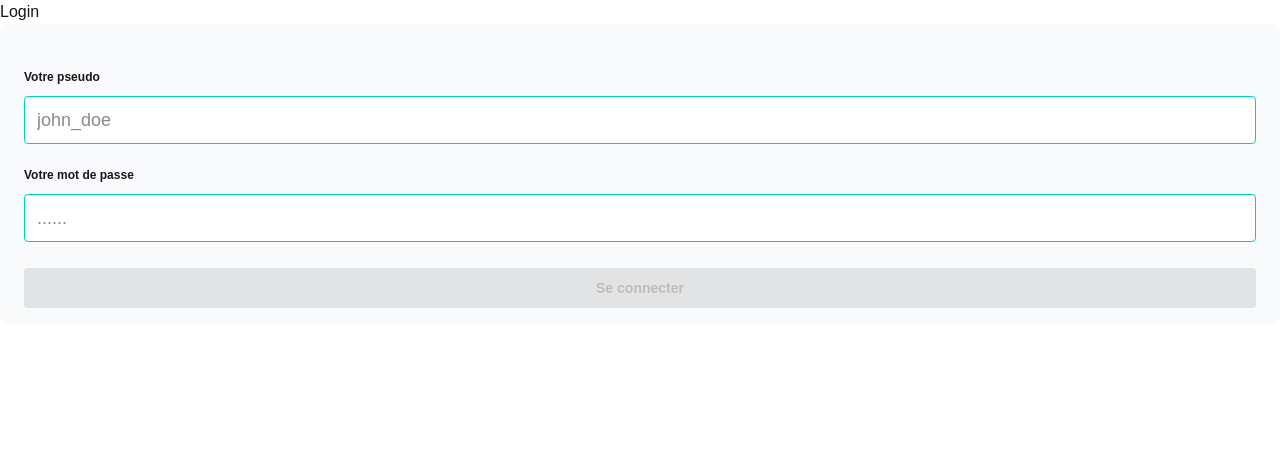
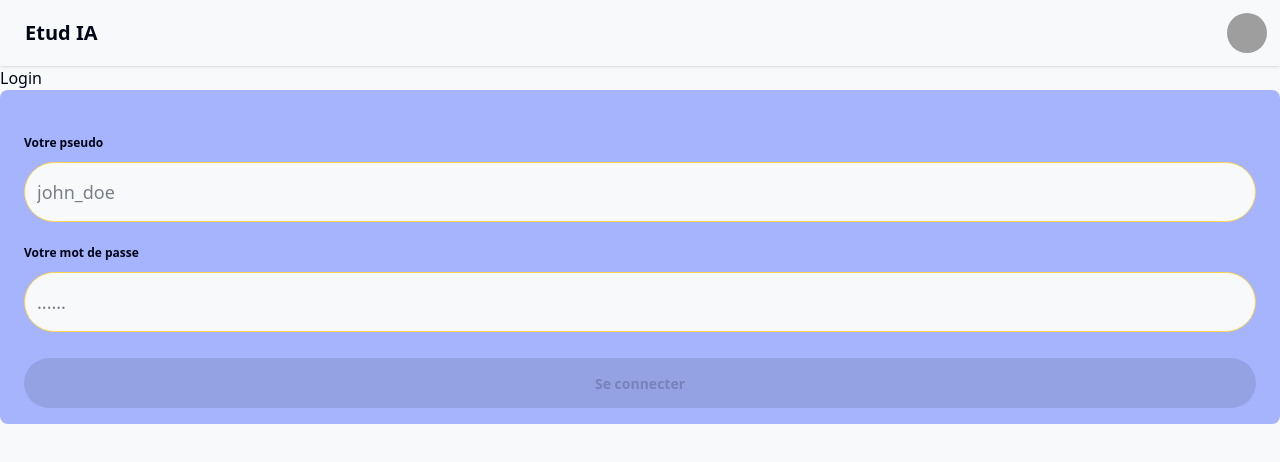
Before and after one commit to laanatri/etudia, a Next.js app in the folder frontend_web/: page /login in a window 1280 px wide. Shown: the top 462 px of the page. Built offline with nearby package versions, Linux system fonts and the light colour scheme; no server answers; grey boxes are pictures that could not be loaded.

Commit message:
add theme colors etudia daisyui

```diff
--- a/frontend_web/src/app/components/forms/LoginForm.tsx
+++ b/frontend_web/src/app/components/forms/LoginForm.tsx
@@ -53,11 +53,11 @@ export default function LoginForm() {
 
     return (
         <form action={handleFormSubmit} className="space-y-3">
-            <div className="flex-1 rounded-lg bg-gray-50 px-6 pb-4 pt-8">
+            <div className="flex-1 rounded-lg bg-gray-50 px-6 pb-4 pt-8 bg-primary">
                 <div className="w-full">
 
-                    <Input onChange={checkIfUsername} label="Votre pseudo" htmlfor="username" id="username" name="username" type="username" placeHolder="john_doe" error={false} required={true}/>
-                    <Input onChange={checkIfPassword} label="Votre mot de passe" htmlfor="password" id="password" name="password" type="password" placeHolder="......" error={false} required={true} minLength={6}/>
+                    <Input onChange={checkIfUsername} label="Votre pseudo" htmlfor="username" name="username" type="username" placeHolder="john_doe" error={false} required={true}/>
+                    <Input onChange={checkIfPassword} label="Votre mot de passe" htmlfor="password" name="password" type="password" placeHolder="......" error={false} required={true} minLength={6}/>
 
                 </div>
                 <input type="hidden" name="redirectTo" value={callbackUrl} />
--- /dev/null
+++ b/frontend_web/src/app/components/layout/Footer.tsx
@@ -0,0 +1,8 @@
+
+export default function Footer() {
+    return (
+        <>
+
+        </>
+    )
+}
--- /dev/null
+++ b/frontend_web/src/app/components/layout/Navbar.tsx
@@ -0,0 +1,99 @@
+'use client'
+
+import {useSession, signOut} from "next-auth/react";
+import Link from "next/link";
+import { useRouter } from "next/navigation";
+import { useEffect, useState } from "react";
+
+export default function Navbar() {
+
+    const { data: session, status, update } = useSession();
+    const router = useRouter();
+    const [mounted, setMounted] = useState(false);
+
+    const isAuthenticated = status === 'authenticated';
+
+    console.log("////////////////////////////////////////////////")
+    console.log("Navbar - Session status:", status);
+    console.log("Navbar - Session data:", session);
+    console.log("Navbar - User role:", session?.user?.role);
+
+    console.log(isAuthenticated);
+
+        useEffect(() => {
+        setMounted(true);
+    }, []);
+
+    useEffect(() => {
+        const interval = setInterval(() => {
+            update();
+        }, 30000);
+
+        return () => clearInterval(interval);
+    }, [update]);
+
+    if (!mounted || status === 'loading') {
+        return (
+            <div className="navbar bg-base-100 shadow-sm p-2">
+                <div className="flex-1">
+                    <a className="btn btn-ghost text-xl">Etud IA</a>
+                </div>
+            </div>
+        )
+    }
+
+    return (
+        <>
+            <div className="navbar bg-base-100 shadow-sm p-2">
+                <div className="flex-1">
+                    <a className="btn btn-ghost text-xl">Etud IA</a>
+                </div>
+
+                <div className="flex-none">
+
+                    <div className="dropdown dropdown-end">
+                        <div tabIndex={0} role="button" className="btn btn-ghost btn-circle avatar">
+                            <div className="w-10 rounded-full">
+                                <img alt="image profil" src="https://rugby.vlaanderen/wp-content/uploads/2018/03/Anonymous-Profile-pic.jpg" />
+                            </div>
+                        </div>
+                        <div tabIndex={0} className="menu menu-sm dropdown-content bg-base-100 rounded-box z-1 mt-3 w-52 p-2 shadow">
+
+                            <Link href="/" className="hover:text-gray-300">
+                                Accueil
+                            </Link>
+                            {status !== 'authenticated' ? (
+                                <Link href="/login" className="hover:text-gray-300">
+                                    Connexion
+                                </Link>
+                            ) : null}
+
+                            {isAuthenticated ? (
+                                <>
+                                    <hr className="my-5"/>
+
+                                    {session?.user?.role === 'ROLE_ADMIN' && (
+                                        <Link href="/dashboard/admin" className="hover:text-gray-300">
+                                            Dashboard
+                                        </Link>
+                                    )}
+                                    {session?.user?.role === 'ROLE_ETUDIANT' && (
+                                        <Link href="/dashboard/adopter" className="hover:text-gray-300">
+                                            Mon compte
+                                        </Link>
+                                    )}
+
+                                    <button onClick={() => signOut({ callbackUrl: '/login' })} className="text-left cursor-pointer">
+                                        Déconnexion
+                                    </button>
+
+                                </>
+                            ) : null}
+                        </div>
+                    </div>
+
+                </div>
+            </div>
+        </>
+    )
+}
--- a/frontend_web/src/app/components/ui/Input.tsx
+++ b/frontend_web/src/app/components/ui/Input.tsx
@@ -1,7 +1,6 @@
 interface InputProps {
     label: string;
     htmlfor: string;
-    id: string;
     name: string;
     type: string;
     placeHolder: string;
@@ -13,7 +12,7 @@ interface InputProps {
     value?: string | number;
 }
 
-export default function Input({label, htmlfor, id, name, type, placeHolder, legend, error, required, minLength, onChange, value}: InputProps) {
+export default function Input({label, htmlfor, name, type, placeHolder, legend, error, required, minLength, onChange, value}: InputProps) {
     return (
         <fieldset className="fieldset">
             <label
@@ -21,7 +20,6 @@ export default function Input({label, htmlfor, id, name, type, placeHolder, lege
                 className="fieldset-legend"
             >{label}</label>
             <input
-                id={id}
                 name={name}
                 type={type}
                 required={required}
--- a/frontend_web/src/app/globals.css
+++ b/frontend_web/src/app/globals.css
@@ -1,22 +1,65 @@
 @import "tailwindcss";
-@plugin "daisyui";
+@plugin "daisyui" {
+  themes: light --default, dark --prefersdark, etudia;
+}
 
-:root {
+@plugin "daisyui/theme" {
+  name: "etudia";
+  default: true;
+  prefersdark: false;
+  color-scheme: "light";
+  --color-base-100: oklch(98% 0.003 247.858);
+  --color-base-200: oklch(96% 0.018 272.314);
+  --color-base-300: #A5B4FC;
+  --color-base-content: oklch(12% 0.042 264.695);
+  --color-primary: #A5B4FC;
+  --color-primary-content: oklch(98% 0 0);
+  --color-secondary: #6EE7B7;
+  --color-secondary-content: oklch(98% 0.018 155.826);
+  --color-accent: #FCD34D;
+  --color-accent-content: oklch(97% 0.014 343.198);
+  --color-neutral: #334155;
+  --color-neutral-content: oklch(98% 0.016 73.684);
+  --color-info: #93C5FD;
+  --color-info-content: oklch(28% 0.091 267.935);
+  --color-success: #10B981;
+  --color-success-content: oklch(26% 0.065 152.934);
+  --color-warning: #F59E0B;
+  --color-warning-content: oklch(27% 0.077 45.635);
+  --color-error: oklch(71% 0.194 13.428);
+  --color-error-content: oklch(25% 0.092 26.042);
+  --radius-selector: 0.5rem;
+  --radius-field: 2rem;
+  --radius-box: 1rem;
+  --size-selector: 0.25rem;
+  --size-field: 0.3125rem;
+  --border: 0.5px;
+  --depth: 0;
+  --noise: 0;
+}
+
+/** {*/
+/*  box-sizing: border-box;*/
+/*}*/
+
+/* :root {
   --background: #ffffff;
   --foreground: #171717;
-}
+  color: black;
+} */
 
-@theme inline {
+/* @theme inline {
   --color-background: var(--background);
   --color-foreground: var(--foreground);
   --font-sans: var(--font-geist-sans);
   --font-mono: var(--font-geist-mono);
-}
+} */
 
-@media (prefers-color-scheme: dark) {
+/* @media (prefers-color-scheme: dark) {
   :root {
     --background: #0a0a0a;
     --foreground: #ededed;
+    color: white;
   }
 }
 
@@ -24,4 +67,4 @@ body {
   background: var(--background);
   color: var(--foreground);
   font-family: Arial, Helvetica, sans-serif;
-}
+} */
--- a/frontend_web/src/app/layout.tsx
+++ b/frontend_web/src/app/layout.tsx
@@ -1,7 +1,7 @@
 import type { Metadata } from "next";
 import "./globals.css";
-// import Footer from "@/app/components/layout/Footer";
-// import Navbar from "@/app/components/layout/Navbar";
+import Footer from "@/app/components/layout/Footer";
+import Navbar from "@/app/components/layout/Navbar";
 import SessionProviderWrapper from "@/app/SessionProviderWrapper";
 import { auth } from "../../auth";
 
@@ -15,13 +15,13 @@ export default async function RootLayout({children,}: Readonly<{children: React.
   const session = await auth();
 
   return (
-    <html lang="fr" data-theme="light">
+    <html lang="fr" data-theme="etudia">
       <body className={`antialiased`}>
 
       <SessionProviderWrapper session={session}>
-        {/* <Navbar/> */}
+        <Navbar/>
         {children}
-        {/* <Footer/> */}
+        <Footer/>
       </SessionProviderWrapper>
 
 
```
